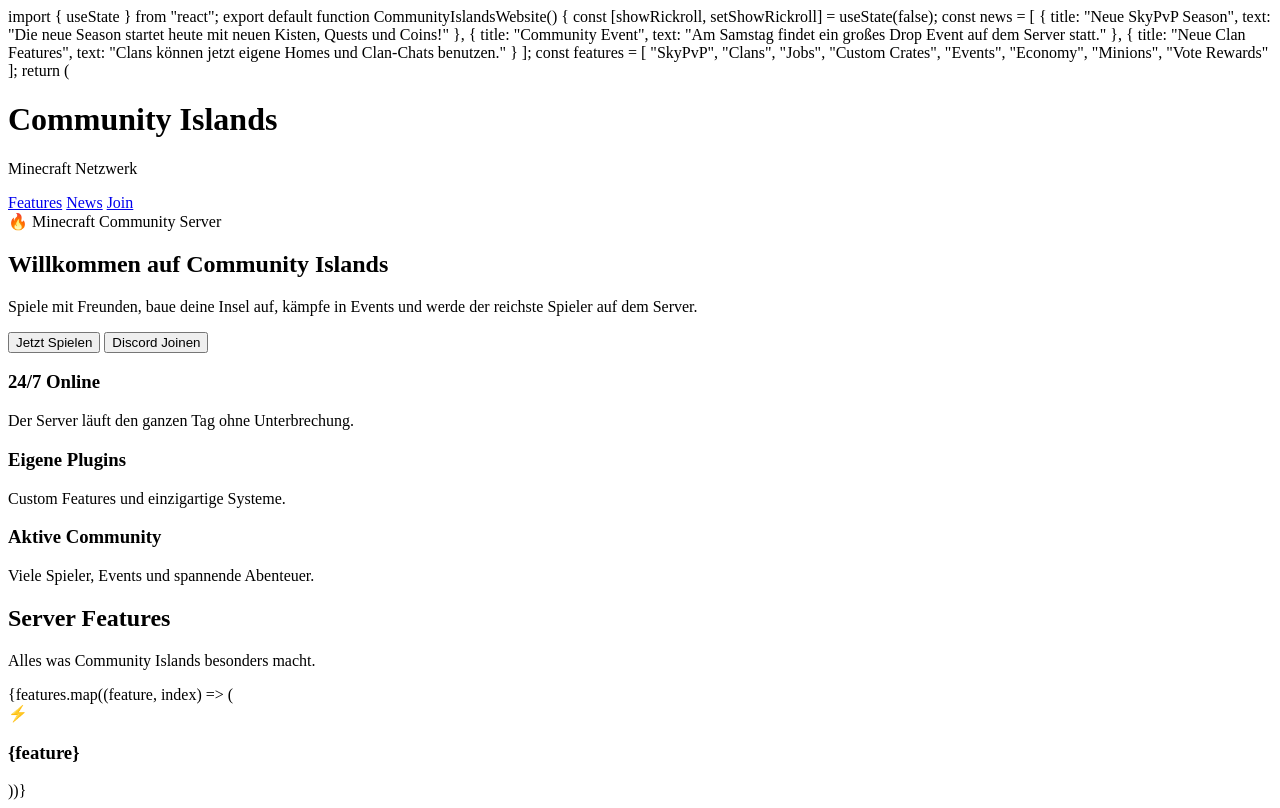
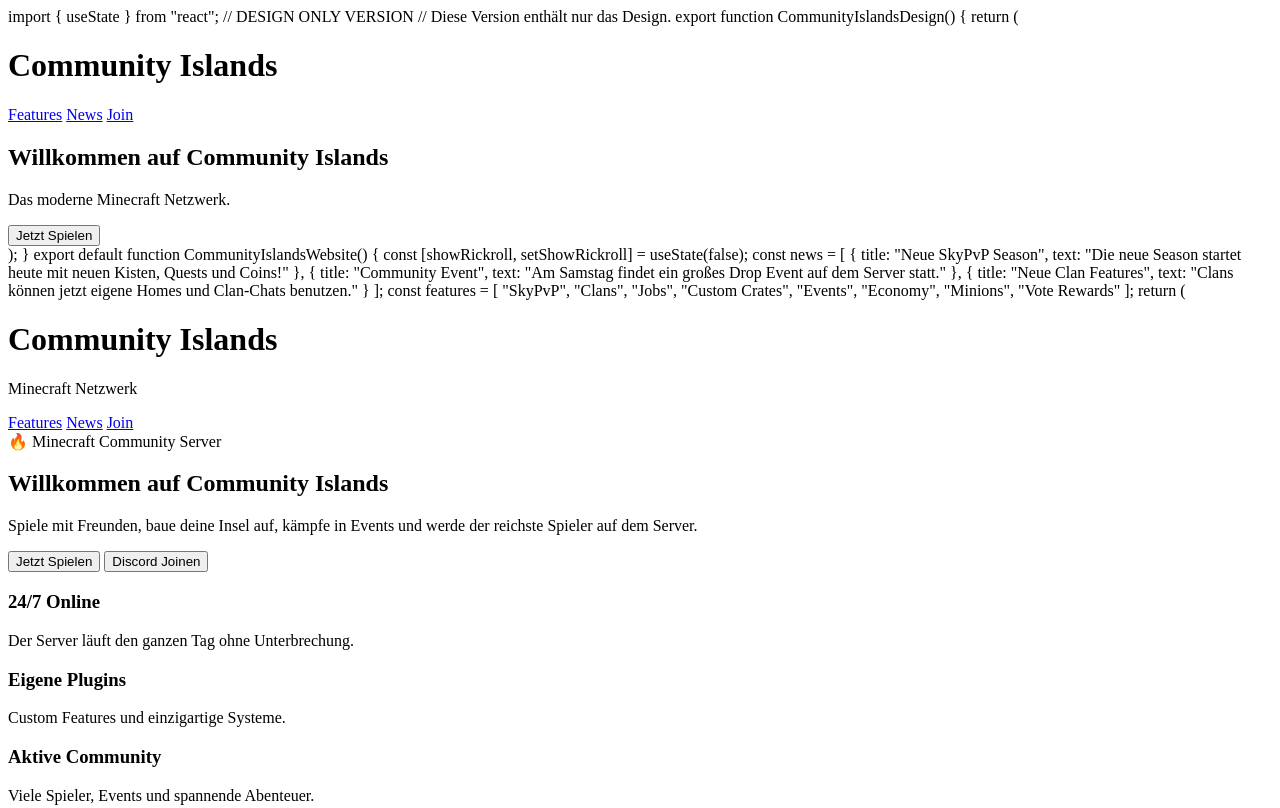
Before and after one commit to FoxyYT33344/Community-islands, a plain HTML site: page index.html in a window 1280 px wide. Shown: the top 808 px of the page. Drawn offline with Linux system fonts and the light colour scheme.

Commit message:
Update index.html

```diff
--- a/index.html
+++ b/index.html
@@ -1,4 +1,40 @@
 import { useState } from "react";
+
+// DESIGN ONLY VERSION
+// Diese Version enthält nur das Design.
+
+export function CommunityIslandsDesign() {
+  return (
+    <div className="min-h-screen bg-gradient-to-b from-purple-950 via-black to-gray-950 text-white font-sans">
+      <header className="border-b border-purple-700/40 backdrop-blur-md bg-black/30 sticky top-0 z-50">
+        <div className="max-w-7xl mx-auto px-6 py-4 flex items-center justify-between">
+          <h1 className="text-3xl font-black text-purple-400">Community Islands</h1>
+
+          <nav className="flex gap-4">
+            <a href="#" className="hover:text-purple-400">Features</a>
+            <a href="#" className="hover:text-purple-400">News</a>
+            <a href="#" className="hover:text-purple-400">Join</a>
+          </nav>
+        </div>
+      </header>
+
+      <section className="max-w-7xl mx-auto px-6 py-32 text-center">
+        <h2 className="text-6xl font-black">
+          Willkommen auf
+          <span className="block text-purple-400">Community Islands</span>
+        </h2>
+
+        <p className="text-gray-300 text-xl mt-6">
+          Das moderne Minecraft Netzwerk.
+        </p>
+
+        <button className="mt-10 px-8 py-4 rounded-2xl bg-purple-600 hover:bg-purple-500 transition text-lg font-bold shadow-2xl shadow-purple-900/50">
+          Jetzt Spielen
+        </button>
+      </section>
+    </div>
+  );
+}
 
 export default function CommunityIslandsWebsite() {
   const [showRickroll, setShowRickroll] = useState(false);
```
